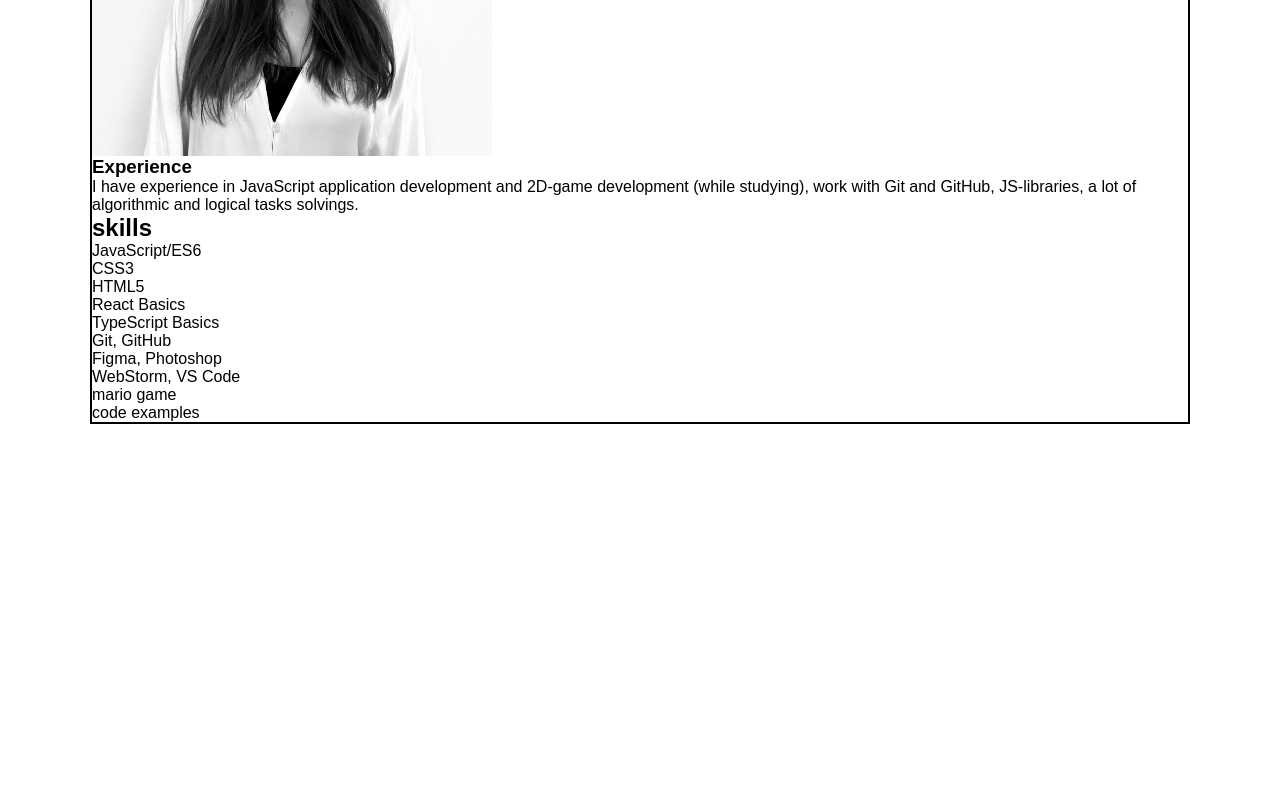
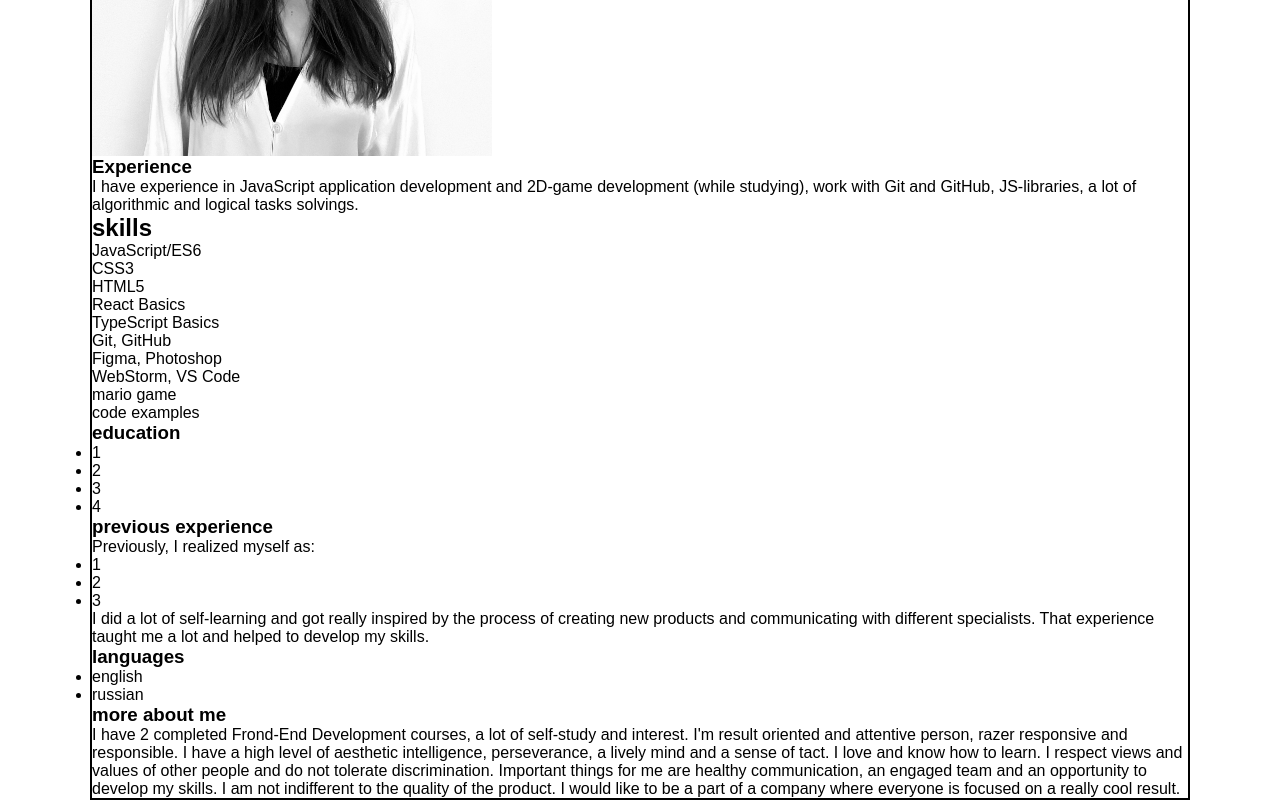
Before and after one commit to zhuravskayalina/rsschool-cv, a plain HTML site: page index.html in a window 1280 px wide. Shown: the part 513-1313 px from the top of the page. Before the commit the page ends 937 px from the top, so only its background shows below. Drawn offline with Linux system fonts and the light colour scheme.

Commit message:
feat: complete page structure

```diff
--- a/index.html
+++ b/index.html
@@ -65,6 +65,47 @@
                 <div class="mario">mario game</div>
                 <div class="code-examples">code examples</div>
             </div>
+            <div class="education">
+                <h3>education</h3>
+                <ul>
+                    <li>1</li>
+                    <li>2</li>
+                    <li>3</li>
+                    <li>4</li>
+                </ul>
+            </div>
+            <div class="prev-experience">
+                <h3>previous experience</h3>
+                <p>Previously, I realized myself as:</p>
+                <ul>
+                    <li>1</li>
+                    <li>2</li>
+                    <li>3</li>
+                </ul>
+                <p>I did a lot of self-learning and got really inspired by the process of creating new products and
+                    communicating with different specialists. That experience taught me a lot and helped to develop my
+                    skills.</p>
+            </div>
+            <div class="languages">
+                <h3>languages</h3>
+                <ul>
+                    <li>english</li>
+                    <li>russian</li>
+                </ul>
+            </div>
+            <div class="more-about">
+                <h3>more about me</h3>
+                <p>I have 2 completed Frond-End Development courses, a lot of self-study and interest.
+
+                    I'm result oriented and attentive person, razer responsive and responsible. I have a high level of
+                    aesthetic intelligence, perseverance, a lively mind and a sense of tact. I love and know how to
+                    learn.
+
+                    I respect views and values of other people and do not tolerate discrimination. Important things for
+                    me are healthy communication, an engaged team and an opportunity to develop my skills. I am not
+                    indifferent to the quality of the product. I would like to be a part of a company where everyone is
+                    focused on a really cool result.</p>
+            </div>
 
 
 
--- a/style.css
+++ b/style.css
@@ -59,7 +59,8 @@
 }
 
 .photo {
-    width: 400px;
+    max-width: 400px;
+    height: auto;
 }
 
 .info-header {
```
